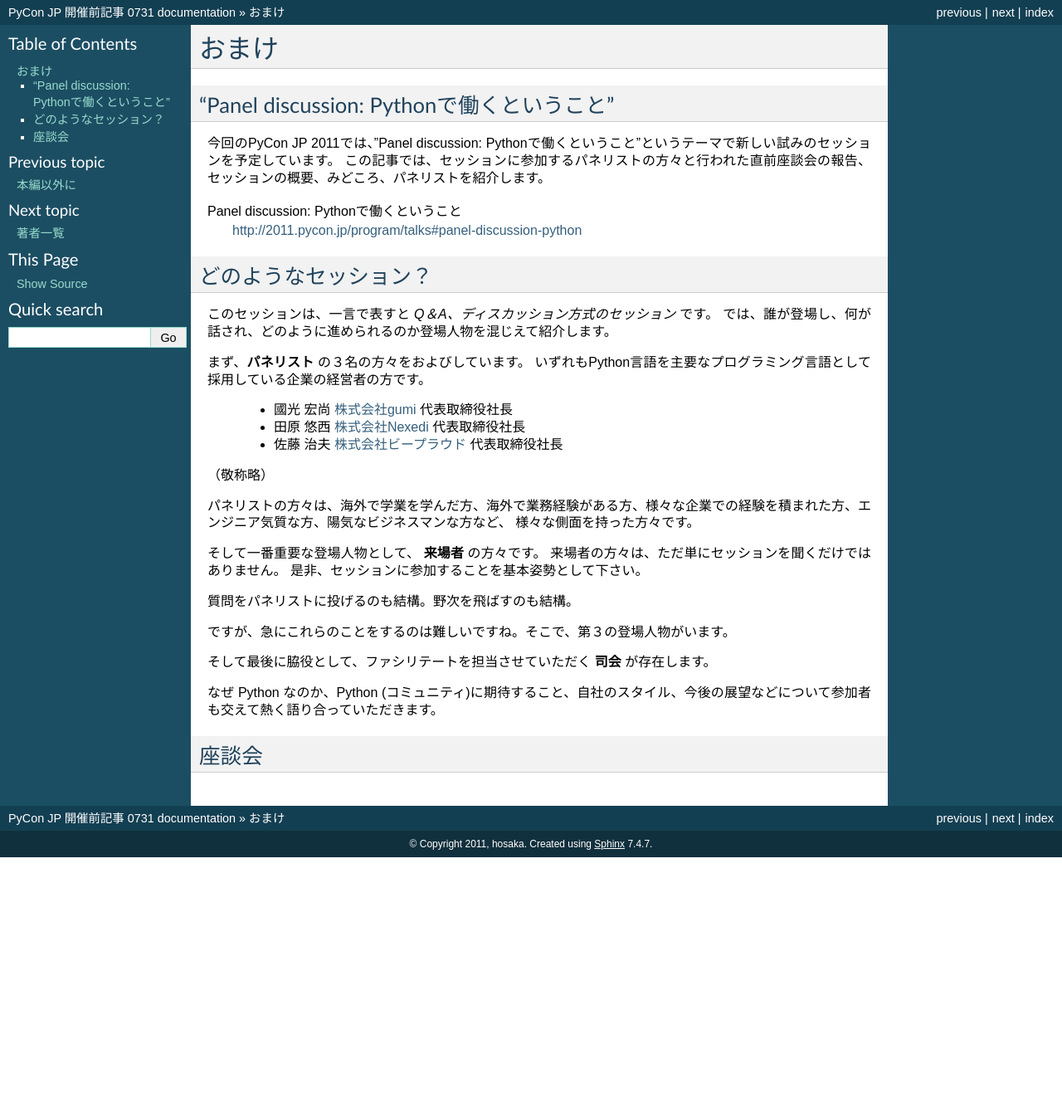
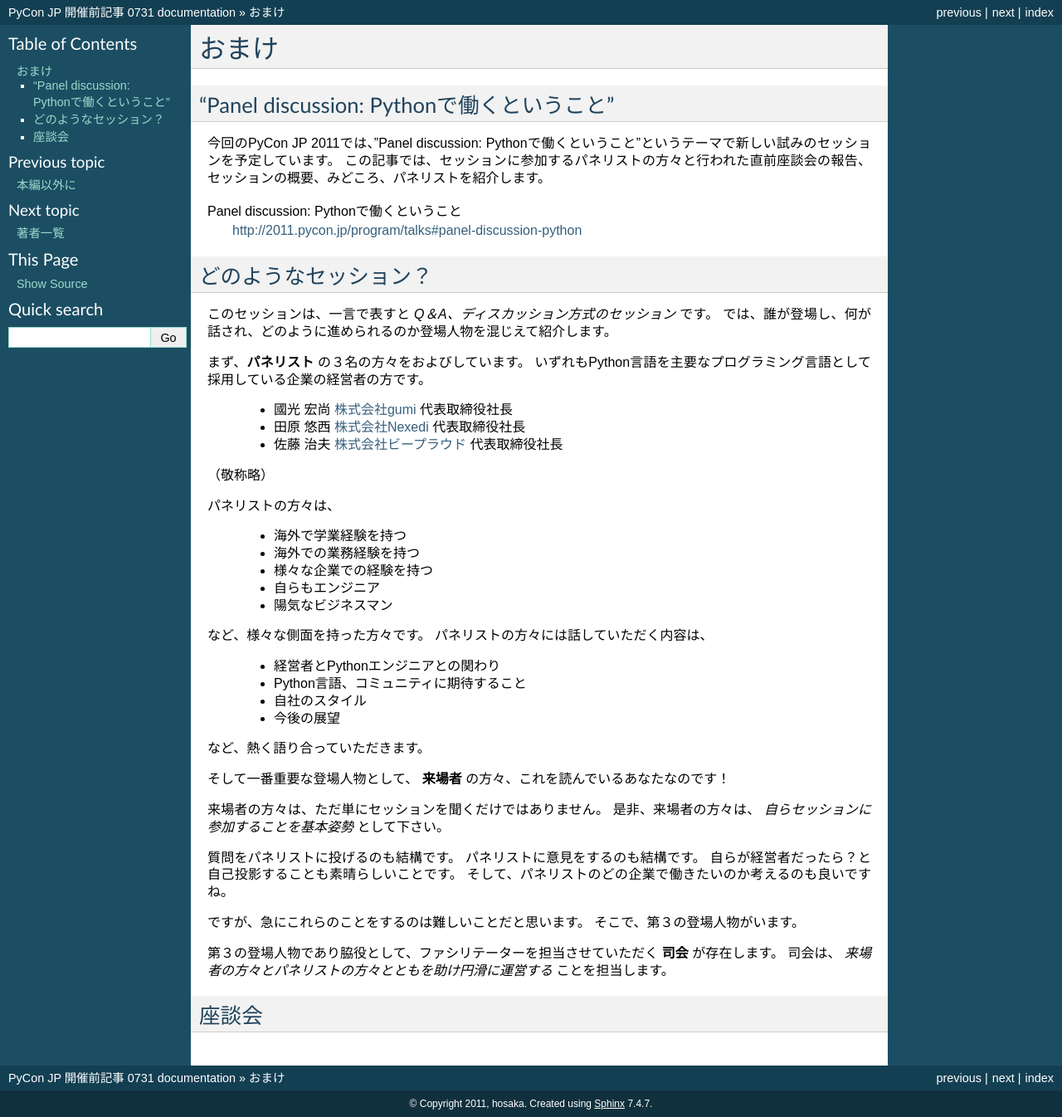
Before and after one commit to michilu/prepycon-article, a Sphinx documentation site: the page built from sphinx/special.rst, in a window 1280 px wide. Shown: the whole page at 83% size. Built offline with Sphinx 7.4.7, drawn with Linux system fonts in a browser that asks for light colours; before the commit the page ends 1033 px from its top, so only the background shows below that.

Commit message:
add any sentence about panel-discussion session.

```diff
--- a/sphinx/special.rst
+++ b/sphinx/special.rst
@@ -28,34 +28,52 @@ Panel discussion: Pythonで働くということ
 
 .. パネリストの話を膨らます
 
-パネリストの方々は、海外で学業を学んだ方、海外で業務経験がある方、様々な企業での経験を積まれた方、エンジニア気質な方、陽気なビジネスマンな方など、
-様々な側面を持った方々です。
+パネリストの方々は、
+
+ * 海外で学業経験を持つ
+ * 海外での業務経験を持つ
+ * 様々な企業での経験を持つ
+ * 自らもエンジニア
+ * 陽気なビジネスマン
+
+など、様々な側面を持った方々です。
+パネリストの方々には話していただく内容は、
+
+ * 経営者とPythonエンジニアとの関わり
+ * Python言語、コミュニティに期待すること
+ * 自社のスタイル
+ * 今後の展望
+.. * OSSとの関わり
+
+など、熱く語り合っていただきます。
 
 .. 来場者の方が主役だよね？を全面に押す。
 .. 来場者の方々の役割を説明、雰囲気を植えつける。
 .. セッションに巻き込むことを説明する。
 
-そして一番重要な登場人物として、 **来場者** の方々です。
+そして一番重要な登場人物として、 **来場者** の方々、これを読んでいるあなたなのです！
+
 来場者の方々は、ただ単にセッションを聞くだけではありません。
-是非、セッションに参加することを基本姿勢として下さい。
+是非、来場者の方々は、 *自らセッションに参加することを基本姿勢* として下さい。
 
-質問をパネリストに投げるのも結構。野次を飛ばすのも結構。
+質問をパネリストに投げるのも結構です。
+パネリストに意見をするのも結構です。
+自らが経営者だったら？と自己投影することも素晴らしいことです。
+そして、パネリストのどの企業で働きたいのか考えるのも良いですね。
 
-.. もう少し増やす
-
-ですが、急にこれらのことをするのは難しいですね。そこで、第３の登場人物がいます。
+ですが、急にこれらのことをするのは難しいことだと思います。
+そこで、第３の登場人物がいます。
 
 .. 司会の役割を説明する。
 
-そして最後に脇役として、ファシリテートを担当させていただく **司会** が存在します。
+第３の登場人物であり脇役として、ファシリテーターを担当させていただく **司会** が存在します。
+司会は、 *来場者の方々とパネリストの方々とともを助け円滑に運営する* ことを担当します。
 
 
 ..
 .. そして、総論、見どころ
 
 
-なぜ Python なのか、Python (コミュニティ)に期待すること、自社のスタイル、今後の展望などについて参加者も交えて熱く語り合っていただきます。
-
 
 座談会
 ==============================
```
